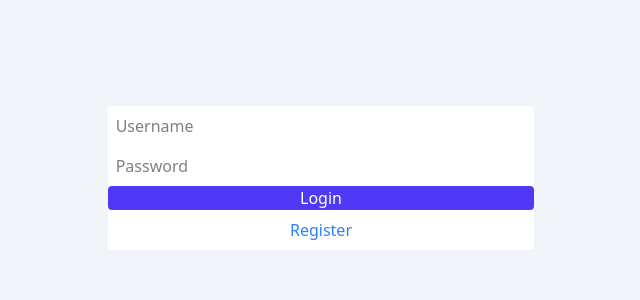
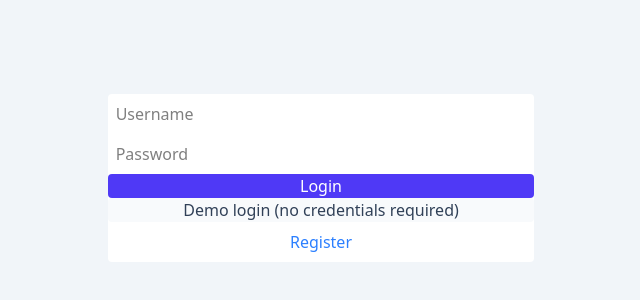
Before and after one commit to charliebsulli/task-manager, a Next.js app in the folder client/: page /auth/login in a window 1280 px wide. Shown: the part 222-522 px from the top of the page, without its empty margins (319-959 px from the left). Built offline with nearby package versions, Linux system fonts and the light colour scheme; no server answers.

Commit message:
Added demo login button

```diff
--- a/client/src/components/LoginForm.tsx
+++ b/client/src/components/LoginForm.tsx
@@ -29,7 +29,7 @@ export default function LoginForm({ register }: { register: boolean }) {
           // redirect to login
           router.push("/auth/login");
         },
-      }
+      },
     );
   }
 
@@ -42,7 +42,19 @@ export default function LoginForm({ register }: { register: boolean }) {
           // redirect to homepage
           router.push("/");
         },
-      }
+      },
+    );
+  }
+
+  function demoLogin() {
+    loginMutation.mutate(
+      {
+        username: "demo",
+        password: "demopassword",
+      },
+      {
+        onSuccess: () => router.push("/"),
+      },
     );
   }
 
@@ -58,6 +70,14 @@ export default function LoginForm({ register }: { register: boolean }) {
     return (
       <button type="button" className="btn-primary" onClick={submitLogin}>
         Login
+      </button>
+    );
+  }
+
+  function DemoLoginButton() {
+    return (
+      <button type="button" className="btn-secondary" onClick={demoLogin}>
+        Demo login (no credentials required)
       </button>
     );
   }
@@ -100,6 +120,8 @@ export default function LoginForm({ register }: { register: boolean }) {
         onChange={(e) => onPasswordChange(e.target.value)}
       ></input>
       {register ? <RegisterButton /> : <LoginButton />}
+      <DemoLoginButton />
+
       {register ? <LoginRedirect /> : <RegisterRedirect />}
     </div>
   );
```
